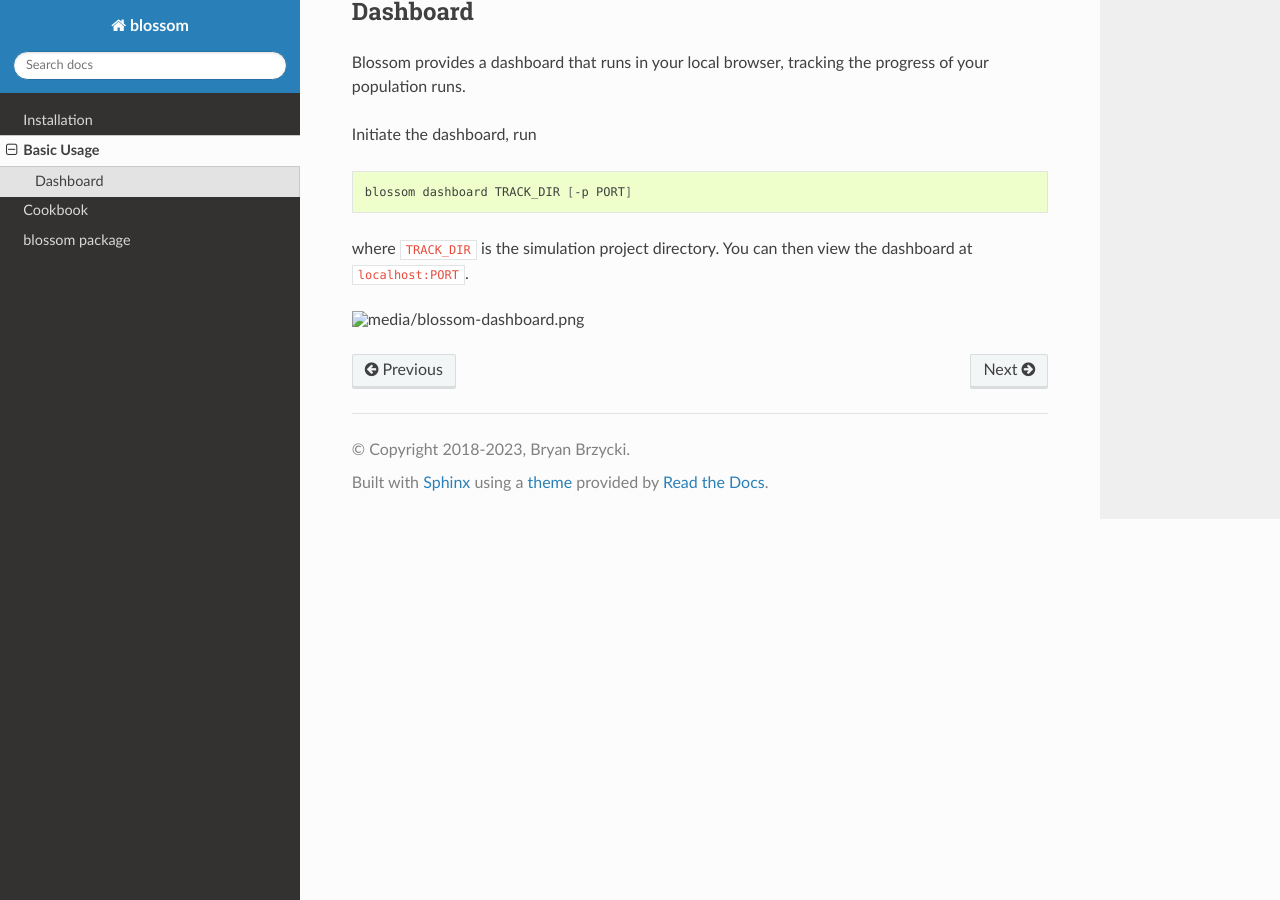
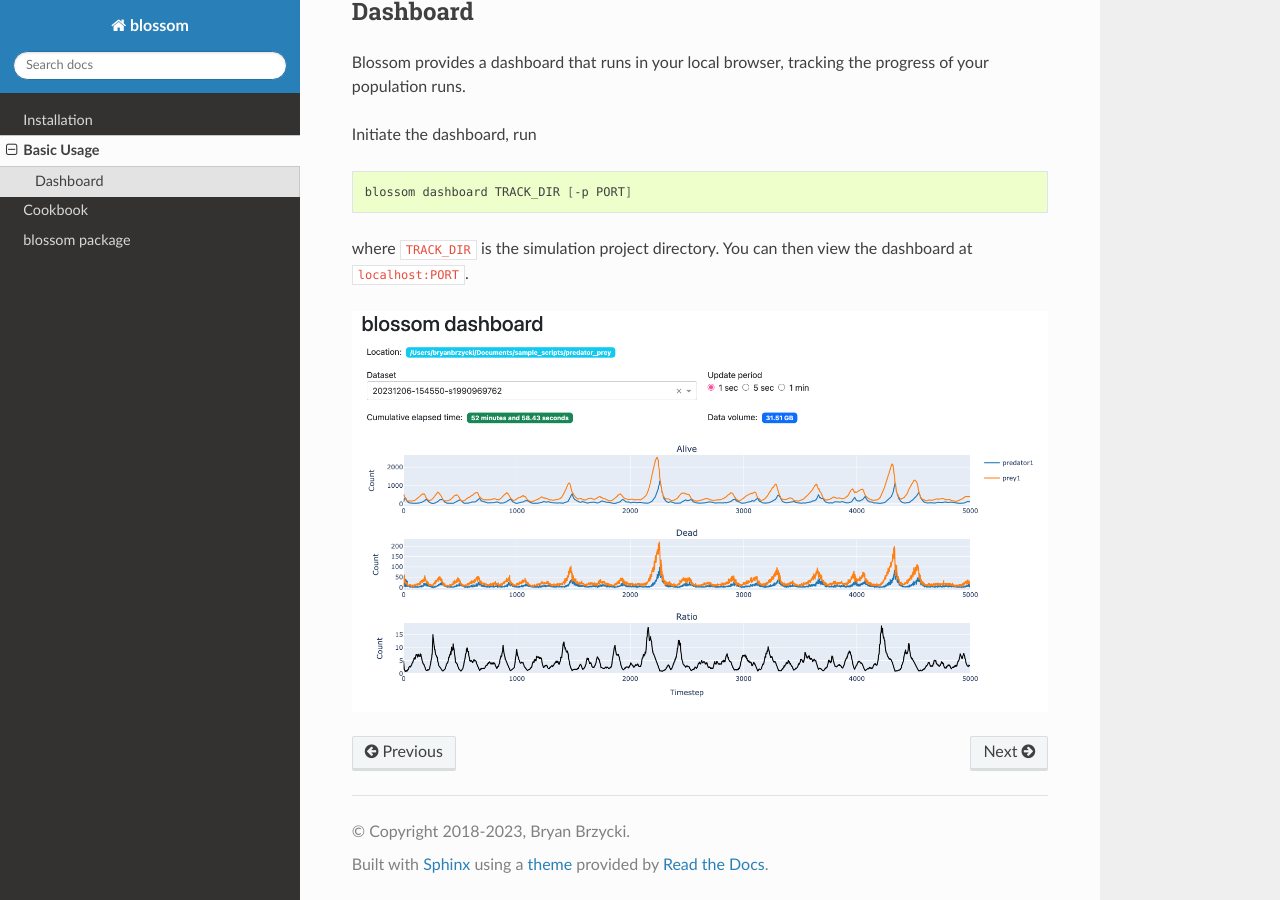
Before and after one commit to blossom-evolution/blossom, a Sphinx documentation site: the page built from docs/source/basic_usage.rst, in a window 1280 px wide and 900 px high, scrolled down 619 px. Built offline with Sphinx 7.4.7 and the Read the Docs theme 2.0.0, drawn with Linux system fonts in a browser that asks for light colours.

Commit message:
Attempt to fix linking issues

```diff
--- a/docs/source/basic_usage.rst
+++ b/docs/source/basic_usage.rst
@@ -40,4 +40,4 @@
 where ``TRACK_DIR`` is the simulation project directory. You can then view the
 dashboard at ``localhost:PORT``.
 
-.. image:: media/blossom-dashboard.png
+.. image:: ../../media/blossom-dashboard.png
```
Also changed, not shown: docs/source/structure.rst (deleted).
